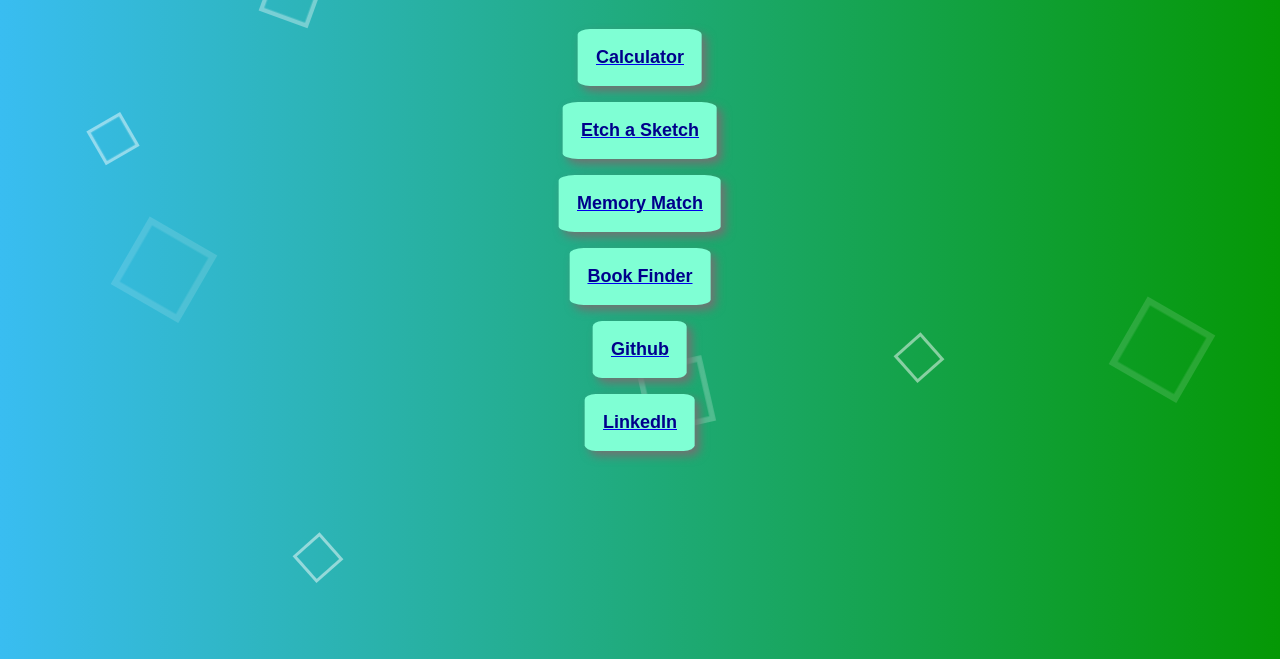
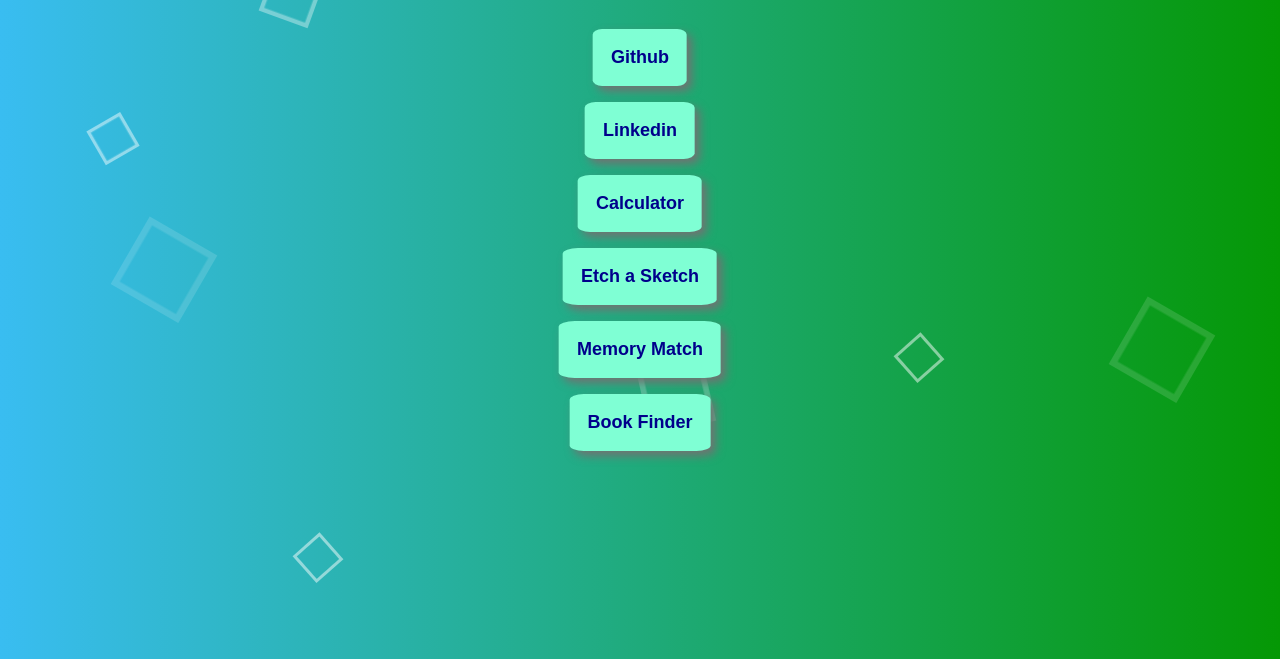
Before and after one commit to austinjjelliott/personal_website, a plain HTML site: page index.html in a window 1280 px wide. Shown: the part 141-800 px from the top of the page. Drawn offline with Linux system fonts and the light colour scheme.

Commit message:
changed buttons to onClick from a href

```diff
--- a/index.html
+++ b/index.html
@@ -22,37 +22,40 @@
       <div class="container">
         <h1>Austin James Elliott</h1>
         <div class="links">
-          <a
-            href="https://austinjjelliott.github.io/calculator/"
-            target="_blank"
-            ><button>Calculator</button></a
+          <button
+            onclick="window.open('https://github.com/austinjjelliott', '_blank')"
           >
+            Github
+          </button>
 
-          <a
-            href="https://austinjjelliott.github.io/etch-a-sketch/"
-            target="_blank"
-            ><button>Etch a Sketch</button></a
+          <button
+            onclick="window.open('https://www.linkedin.com/in/austin-jj-elliott/', '_blank')"
           >
+            Linkedin
+          </button>
+          <button
+            onclick="window.open('https://austinjjelliott.github.io/calculator/', '_blank')"
+          >
+            Calculator
+          </button>
 
-          <a
-            href="https://austinjjelliott.github.io/matching-game/"
-            target="_blank"
+          <button
+            onclick="window.open('https://austinjjelliott.github.io/etch-a-sketch/', '_blank')"
           >
-            <button>Memory Match</button>
-          </a>
+            Etch a Sketch
+          </button>
 
-          <a href="https://bookfinder-frontend.onrender.com/" target="_blank">
-            <button>Book Finder</button>
-          </a>
-          <a href="https://github.com/austinjjelliott" target="_blank">
-            <button>Github</button>
-          </a>
-          <a
-            href="https://www.linkedin.com/in/austin-jj-elliott/"
-            target="_blank"
+          <button
+            onclick="window.open('https://austinjjelliott.github.io/matching-game/', '_blank')"
           >
-            <button>LinkedIn</button>
-          </a>
+            Memory Match
+          </button>
+
+          <button
+            onclick="window.open('https://bookfinder-frontend.onrender.com/', '_blank')"
+          >
+            Book Finder
+          </button>
         </div>
       </div>
     </div>
```
